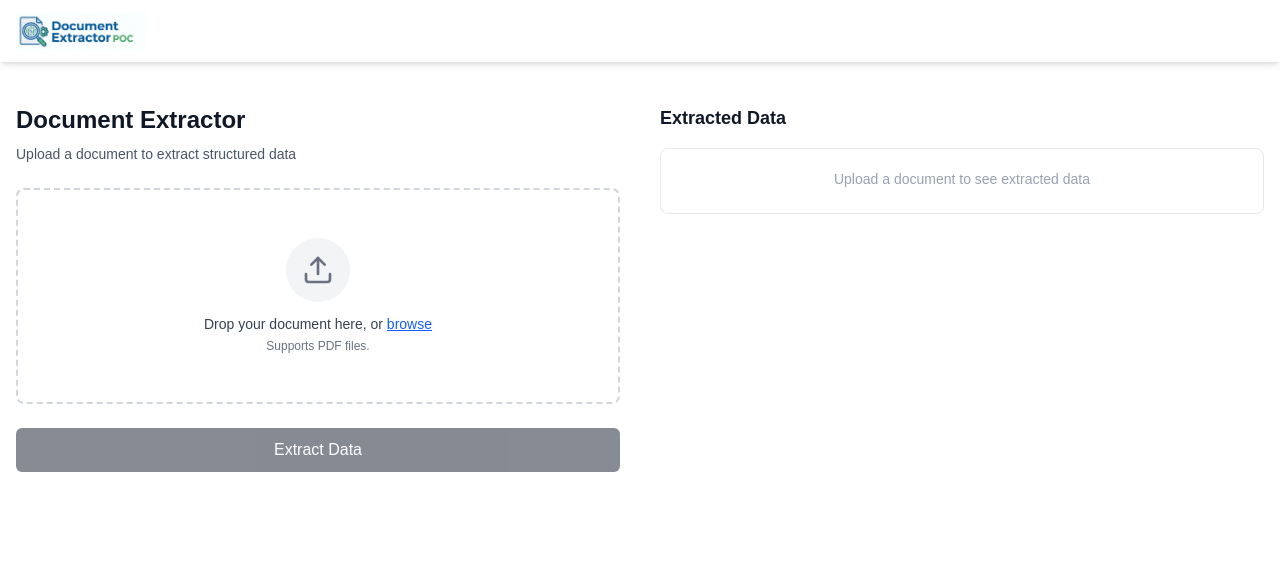
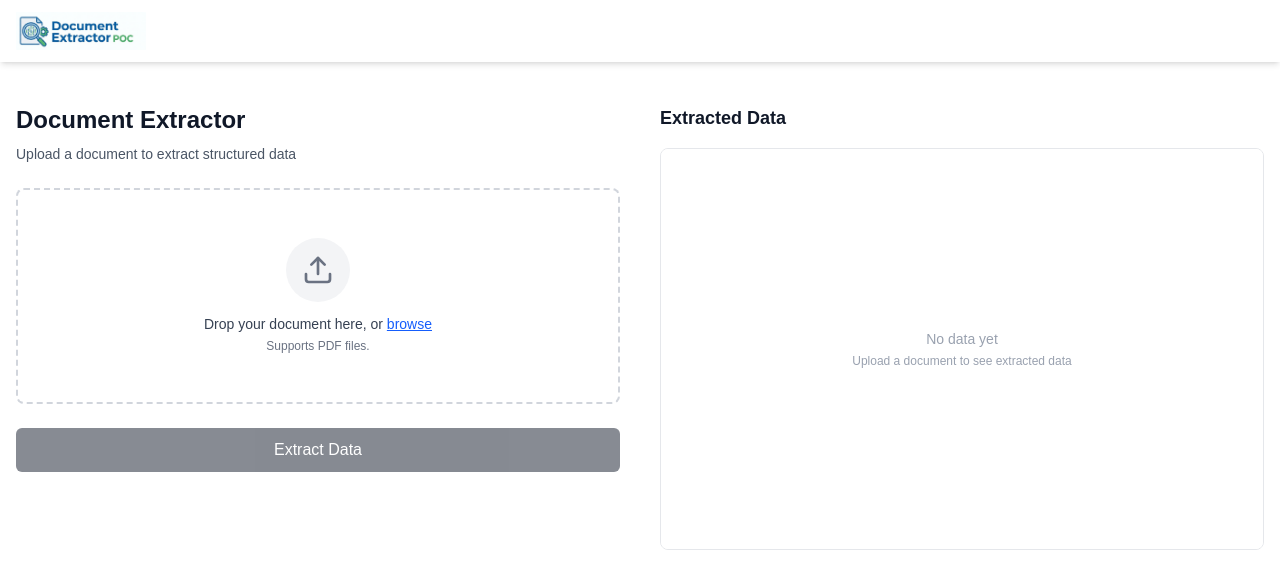
Before and after one commit to alonzojoe/doc-extract-poc, a React (Vite) app: page / in a window 1280 px wide. Shown: the top 584 px of the page. Built offline with nearby package versions, Linux system fonts and the light colour scheme.

Commit message:
feat: re-design UI UX of JsonViewer, implement syntax-highlighter

```diff
--- a/src/components/features/JsonViewer.tsx
+++ b/src/components/features/JsonViewer.tsx
@@ -1,9 +1,10 @@
 import { useState } from 'react';
 import { Copy, Check } from 'lucide-react';
-import { cn } from '../../lib/utils';
+import { Prism as SyntaxHighlighter } from 'react-syntax-highlighter';
+import { oneLight } from 'react-syntax-highlighter/dist/esm/styles/prism';
 
-interface JsonViewerProps {
-  data: object | null;
+type JsonViewerProps = {
+  data: Record<string, unknown> | null;
 }
 
 export const JsonViewer = ({ data }: JsonViewerProps) => {
@@ -17,46 +18,62 @@ export const JsonViewer = ({ data }: JsonViewerProps) => {
     }
   };
 
+  const jsonString = data ? JSON.stringify(data, null, 2) : '';
+
   return (
     <div className="h-full flex flex-col">
       <div className="flex items-center justify-between mb-4">
         <h2 className="text-lg font-semibold text-gray-900">Extracted Data</h2>
-        {data && (
+      </div>
+
+      <div className="flex-1 overflow-hidden rounded-lg border border-gray-200">
+        {data ? (
+          <div className="relative group">
+            {/* Header with language and copy button */}
+            <div className="flex items-center justify-between bg-gray-800 text-gray-300 px-4 py-2 text-xs">
+              <span className="font-medium">JSON</span>
               <button
                 onClick={handleCopy}
-            className={cn(
-              "inline-flex items-center gap-2 px-3 py-2 rounded-md text-sm font-medium transition-colors",
-              copied
-                ? "bg-green-50 text-green-700 hover:bg-green-100"
-                : "bg-gray-100 text-gray-700 hover:bg-gray-200"
-            )}
+                className="flex items-center gap-1.5 px-2 py-1 hover:bg-gray-700 rounded transition-colors"
               >
                 {copied ? (
                   <>
-                <Check className="w-4 h-4" />
-                Copied!
+                    <Check className="w-3.5 h-3.5" />
+                    <span>Copied!</span>
                   </>
                 ) : (
                   <>
-                <Copy className="w-4 h-4" />
-                Copy JSON
+                    <Copy className="w-3.5 h-3.5" />
+                    <span>Copy</span>
                   </>
                 )}
               </button>
-        )}
             </div>
 
-      <div className="flex-1 border border-gray-200 rounded-lg bg-white overflow-hidden">
-        {data ? (
-          <pre className="p-6 overflow-auto h-full text-sm font-mono">
-            <code className="text-gray-800">
-              {JSON.stringify(data, null, 2)}
-            </code>
-          </pre>
+
+            <div className="overflow-auto max-h-[calc(100vh-300px)]">
+              <SyntaxHighlighter
+                language="json"
+                style={oneLight}
+                PreTag="div"
+                customStyle={{
+                  margin: 0,
+                  borderTopLeftRadius: 0,
+                  borderTopRightRadius: 0,
+                  borderBottomLeftRadius: '0.5rem',
+                  borderBottomRightRadius: '0.5rem',
+                  fontSize: '0.875rem',
+                }}
+              >
+                {jsonString}
+              </SyntaxHighlighter>
+            </div>
+          </div>
         ) : (
-          <div className="flex items-center justify-center h-full text-gray-400">
-            <div className="text-center py-5">
-              <p className="text-sm font-medium mb-1">Upload a document to see extracted data</p>
+          <div className="flex items-center justify-center h-full min-h-[400px] bg-white">
+            <div className="text-center text-gray-400">
+              <p className="text-sm font-medium mb-1">No data yet</p>
+              <p className="text-xs">Upload a document to see extracted data</p>
             </div>
           </div>
         )}
```
Lines whose indentation alone changed are shown as unchanged.
